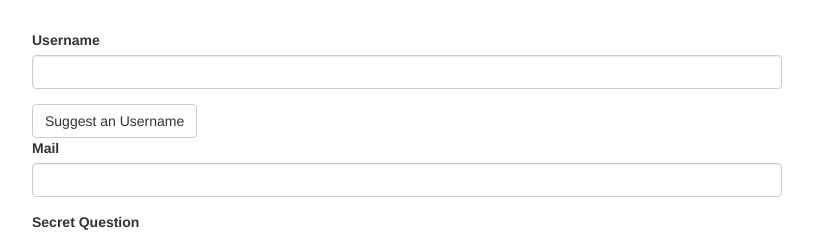
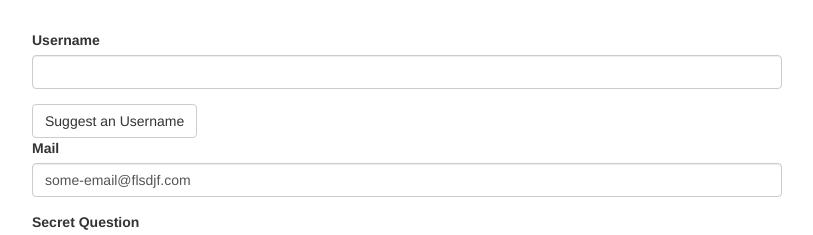
Before and after one commit to imkarin/angular-course, an Angular app in the folder forms-td-start/: page / in a window 1280 px wide. Shown: the top 235 px of the page, without its empty margins (233-1046 px from the left). Built offline with nearby package versions, Linux system fonts and the light colour scheme.

Commit message:
Using one way binding on ngModel to set default value

```diff
--- a/forms-td-start/src/app/app.component.html
+++ b/forms-td-start/src/app/app.component.html
@@ -20,7 +20,7 @@
             <input
               #email="ngModel"
               name="email"
-              ngModel
+              [ngModel]="'some-email@flsdjf.com'"
               type="email"
               id="email"
               class="form-control"
```
